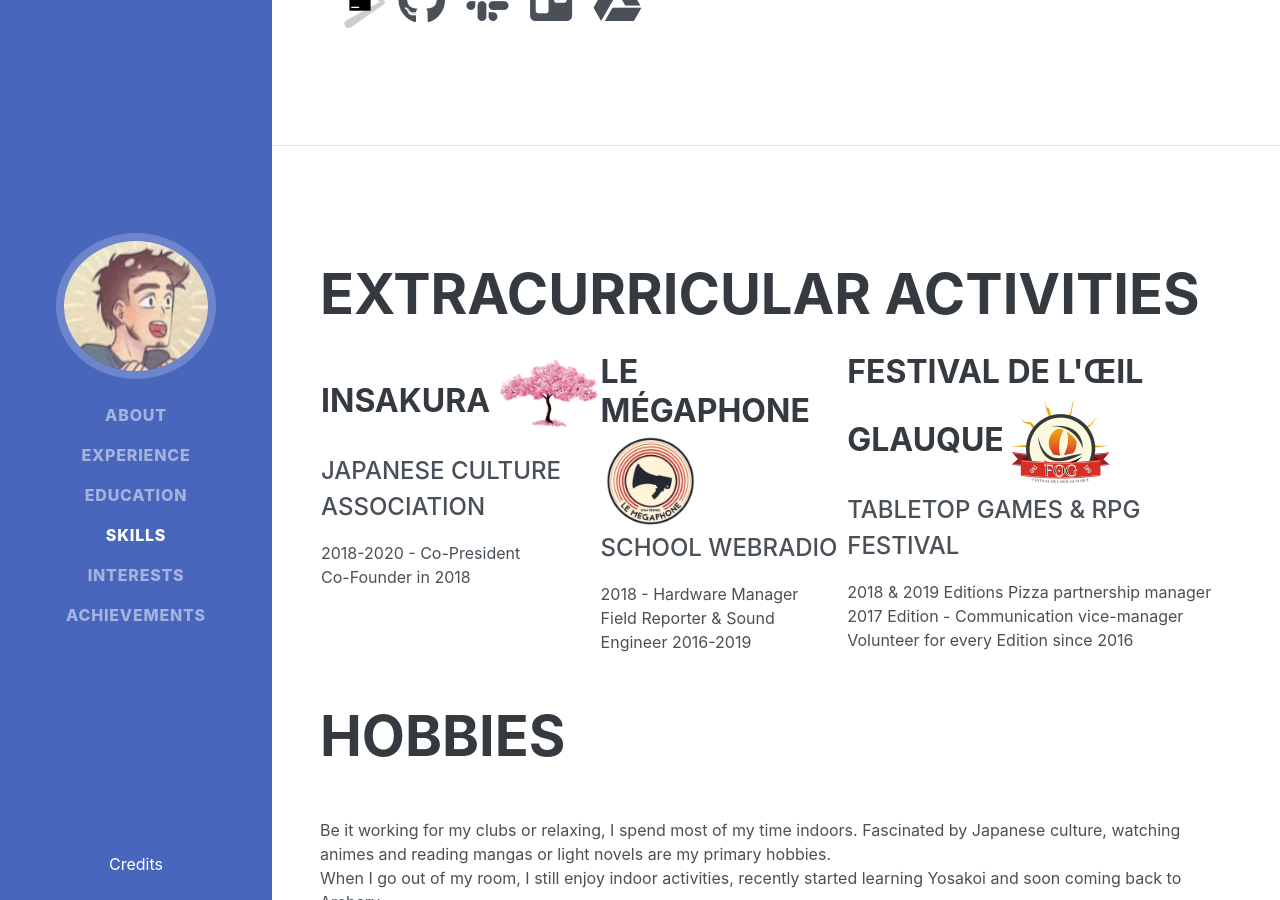
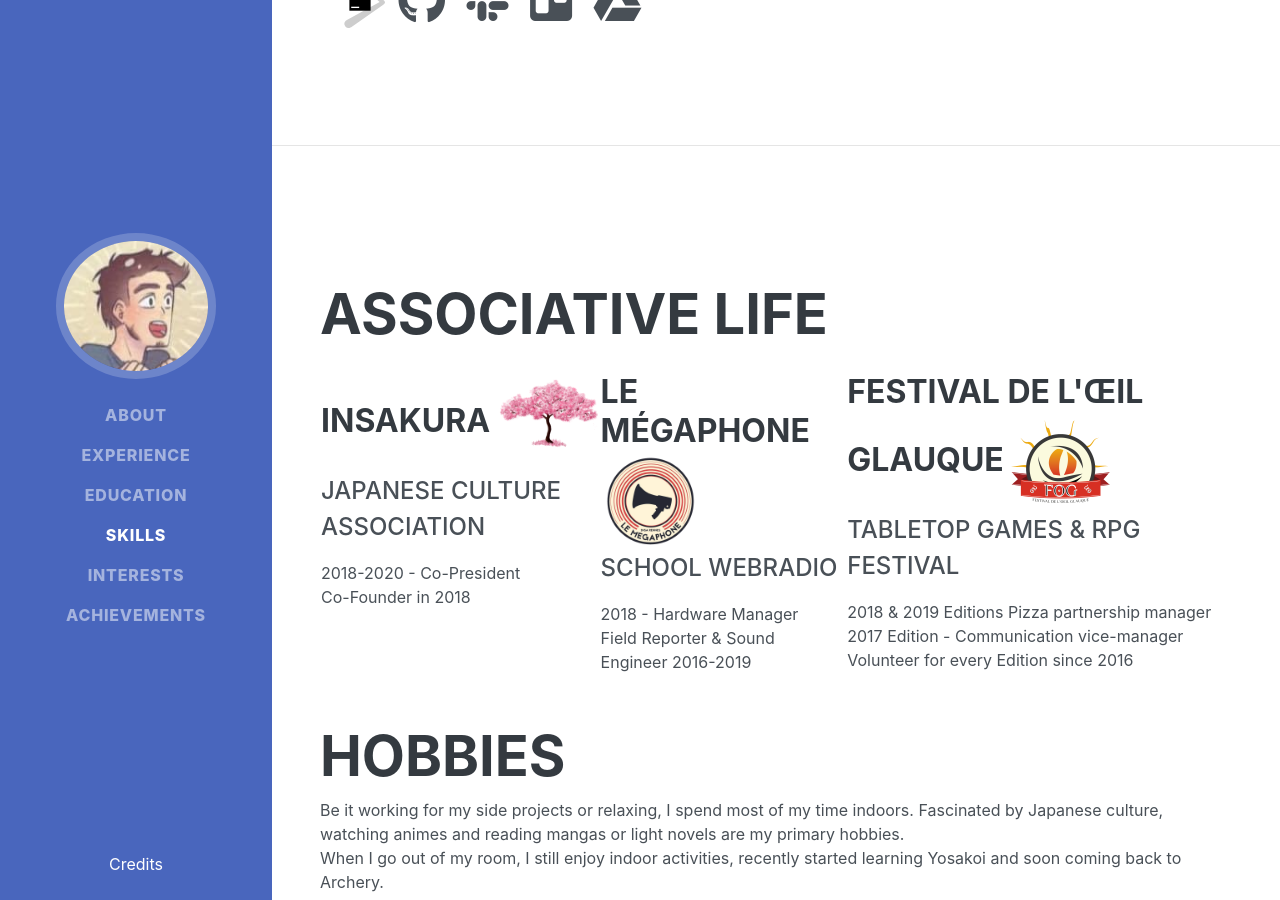
Before and after one commit to nk-fouque/resume, a Jekyll site: the page built from index.md, in a window 1280 px wide and 900 px high, scrolled down 5054 px. Built offline with Jekyll 4.4.1, drawn with Linux system fonts in a browser that asks for light colours; some web fonts are replaced.

Commit message:
content(Interests): Not a student anymore
+ serve

```diff
--- a/_includes/section/interests.html
+++ b/_includes/section/interests.html
@@ -1,5 +1,5 @@
 <div class="w-100">
-    <h2 class="mb-4">Extracurricular Activities</h2>
+    <h2 class="mb-4">Associative Life</h2>
 
         <div class="resume-item d-flex flex-column flex-md-row justify-content-between mb-5">
         {% assign sorted = (site.interests | sort: 'rank') %}
@@ -15,11 +15,10 @@
             {% endfor %}
         </div>
 
-
+    <h2>Hobbies</h2>
         <div>
-            <h2 class="resume-item d-flex flex-column flex-md-row justify-content-between mb-5">Hobbies</h2>
             <p class="mb-0">
-                Be it working for my clubs or relaxing, I spend most of my time indoors.
+                Be it working for my side projects or relaxing, I spend most of my time indoors.
                 Fascinated by Japanese culture, watching animes and reading mangas or light novels are my primary
                 hobbies.
             </p>
--- a/docs/about/index.html
+++ b/docs/about/index.html
@@ -13,7 +13,7 @@
 <meta property="og:url" content="http://localhost:4000/resume/about/" />
 <meta property="og:site_name" content="Digital Resume" />
 <script type="application/ld+json">
-{"@type":"WebSite","publisher":{"@type":"Organization","logo":{"@type":"ImageObject","url":"http://localhost:4000/resume/assets/images/logo.png"}},"url":"http://localhost:4000/resume/about/","description":"Nick’s interactive resume","headline":"Digital Resume","name":"Digital Resume","@context":"https://schema.org"}</script>
+{"@type":"WebSite","publisher":{"@type":"Organization","logo":{"@type":"ImageObject","url":"http://localhost:4000/resume/assets/images/logo.png"}},"url":"http://localhost:4000/resume/about/","description":"Nick’s interactive resume","name":"Digital Resume","headline":"Digital Resume","@context":"https://schema.org"}</script>
 <!-- End Jekyll SEO tag -->
 <link rel="stylesheet" href="/resume/assets/main.css"><link type="application/atom+xml" rel="alternate" href="http://localhost:4000/resume/feed.xml" title="Digital Resume" /></head>
 <body><!DOCTYPE html>
--- a/docs/feed.xml
+++ b/docs/feed.xml
@@ -1 +1 @@
-<?xml version="1.0" encoding="utf-8"?><feed xmlns="http://www.w3.org/2005/Atom" ><generator uri="https://jekyllrb.com/" version="4.0.0">Jekyll</generator><link href="http://localhost:4000/resume/feed.xml" rel="self" type="application/atom+xml" /><link href="http://localhost:4000/resume/" rel="alternate" type="text/html" /><updated>2021-05-27T18:08:00+03:00</updated><id>http://localhost:4000/resume/feed.xml</id><title type="html">Digital Resume</title><subtitle>Nick's interactive resume</subtitle></feed>
+<?xml version="1.0" encoding="utf-8"?><feed xmlns="http://www.w3.org/2005/Atom" ><generator uri="https://jekyllrb.com/" version="4.0.0">Jekyll</generator><link href="http://localhost:4000/resume/feed.xml" rel="self" type="application/atom+xml" /><link href="http://localhost:4000/resume/" rel="alternate" type="text/html" /><updated>2022-06-17T13:35:31+02:00</updated><id>http://localhost:4000/resume/feed.xml</id><title type="html">Digital Resume</title><subtitle>Nick's interactive resume</subtitle></feed>
```
Also changed, not shown: docs/index.html (+44 -34 lines).
